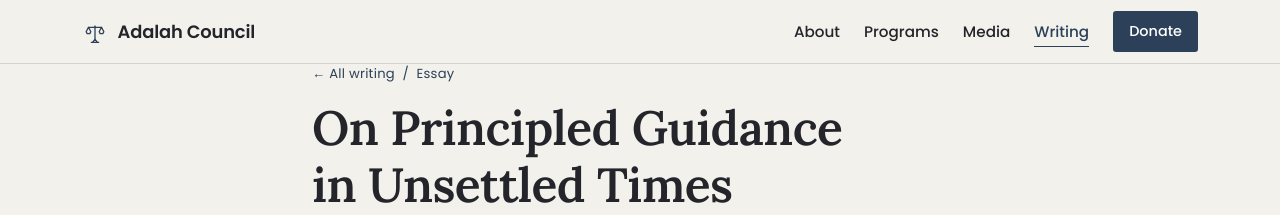
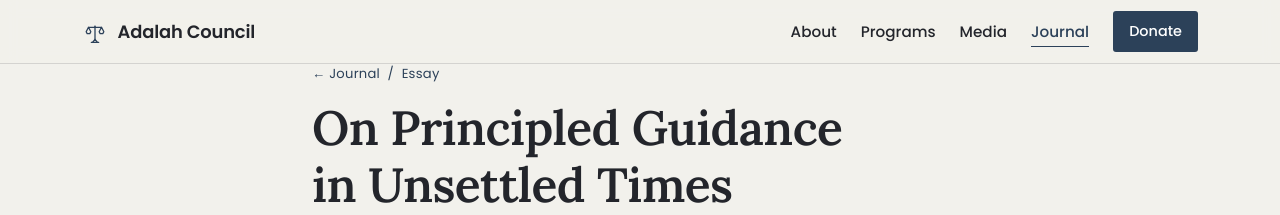
Before and after one commit to AdalahCouncil-source/adalahcouncil.org, a Jekyll site: the page built from _articles/on-principled-guidance-in-unsettled-times.md, in a window 1280 px wide and 900 px high. Shown: the top 215 px of the window. Built offline with Jekyll 4.4.1, drawn with Linux system fonts in a browser that asks for light colours.

Commit message:
Add files via upload

```diff
--- a/_layouts/article.html
+++ b/_layouts/article.html
@@ -222,7 +222,7 @@
       <a href="{{ '/' | relative_url }}#about">About</a>
       <a href="{{ '/' | relative_url }}#programs">Programs</a>
       <a href="{{ '/videos/' | relative_url }}">Media</a>
-      <a href="{{ '/writing/' | relative_url }}" aria-current="page">Writing</a>
+      <a href="{{ '/journal/' | relative_url }}" aria-current="page">Journal</a>
       <a class="btn btn-primary btn-sm" href="https://www.zeffy.com/en-US/donation-form/donate-to-educate-our-community">Donate</a>
     </nav>
   </div>
@@ -230,7 +230,7 @@
 
 <main id="main">
   <header class="a-head container">
-    <p class="kicker"><a href="{{ '/writing/' | relative_url }}" style="text-decoration:none">&larr; All writing</a> &nbsp;/&nbsp; {{ page.type | default: "Essay" }}</p>
+    <p class="kicker"><a href="{{ '/journal/' | relative_url }}" style="text-decoration:none">&larr; Journal</a> &nbsp;/&nbsp; {{ page.type | default: "Essay" }}{% if page.issue %} &nbsp;/&nbsp; {{ page.issue }}{% endif %}</p>
     <h1 class="a-title">{{ page.title }}</h1>
     {% if page.deck %}<p class="a-deck">{{ page.deck }}</p>{% endif %}
     {% assign words = content | number_of_words %}
@@ -241,6 +241,7 @@
       <span class="muted"><time datetime="{{ page.date | date_to_xmlschema }}">{{ page.date | date: "%B %-d, %Y" }}</time></span>
       <span class="sep"></span>
       <span class="muted">{{ mins }} min read</span>
+      {% if page.pdf %}<span class="sep"></span><a href="{% if page.pdf contains '://' %}{{ page.pdf }}{% else %}{{ page.pdf | relative_url }}{% endif %}">PDF</a>{% endif %}
       <span class="sizer" role="group" aria-label="Text size">
         <button type="button" class="s-sm" id="sizeDown" aria-label="Decrease text size">A&minus;</button>
         <button type="button" class="s-lg" id="sizeUp" aria-label="Increase text size">A+</button>
@@ -269,6 +270,7 @@
             <svg width="15" height="15" viewBox="0 0 24 24" fill="none" stroke="currentColor" stroke-width="2" stroke-linecap="round" stroke-linejoin="round" aria-hidden="true"><path d="M10 13a5 5 0 0 0 7.5.5l3-3a5 5 0 0 0-7-7l-1.5 1.5"/><path d="M14 11a5 5 0 0 0-7.5-.5l-3 3a5 5 0 0 0 7 7l1.5-1.5"/></svg>
             Copy link
           </button>
+          {% if page.pdf %}<a class="chip" href="{% if page.pdf contains '://' %}{{ page.pdf }}{% else %}{{ page.pdf | relative_url }}{% endif %}">Download PDF</a>{% endif %}
           <a class="chip" id="shareX" target="_blank" rel="noopener" href="#">Share on X</a>
         </div>
         <div class="bio">
@@ -280,8 +282,8 @@
             <path d="M75 32 L66 49 M75 32 L84 49 M66 49 L70 56 L80 56 L84 49"/>
             <circle cx="50" cy="28" r="3.4" fill="currentColor" stroke="none"/></svg>
           <div>
-            <h3>Adalah Council</h3>
-            <p>Adalah Council is a nonprofit research and education organization bringing principled Islamic scholarship to contemporary ethical, legal, and social questions.</p>
+            <h3>{{ page.author | default: "Adalah Council" }}</h3>
+            <p>{% if page.author_bio %}{{ page.author_bio }}{% else %}Adalah Council is a nonprofit research and education organization bringing principled Islamic scholarship to contemporary ethical, legal, and social questions.{% endif %}</p>
           </div>
         </div>
       </section>
@@ -310,7 +312,7 @@
       <a href="{{ '/' | relative_url }}#about">About</a>
       <a href="{{ '/' | relative_url }}#programs">Programs</a>
       <a href="{{ '/videos/' | relative_url }}">Media</a>
-      <a href="{{ '/writing/' | relative_url }}">Writing</a>
+      <a href="{{ '/journal/' | relative_url }}">Journal</a>
       <a href="https://www.zeffy.com/en-US/donation-form/donate-to-educate-our-community">Donate</a>
     </nav>
     <p class="foot-copy">© 2025 Adalah Council, Inc.</p>
```
